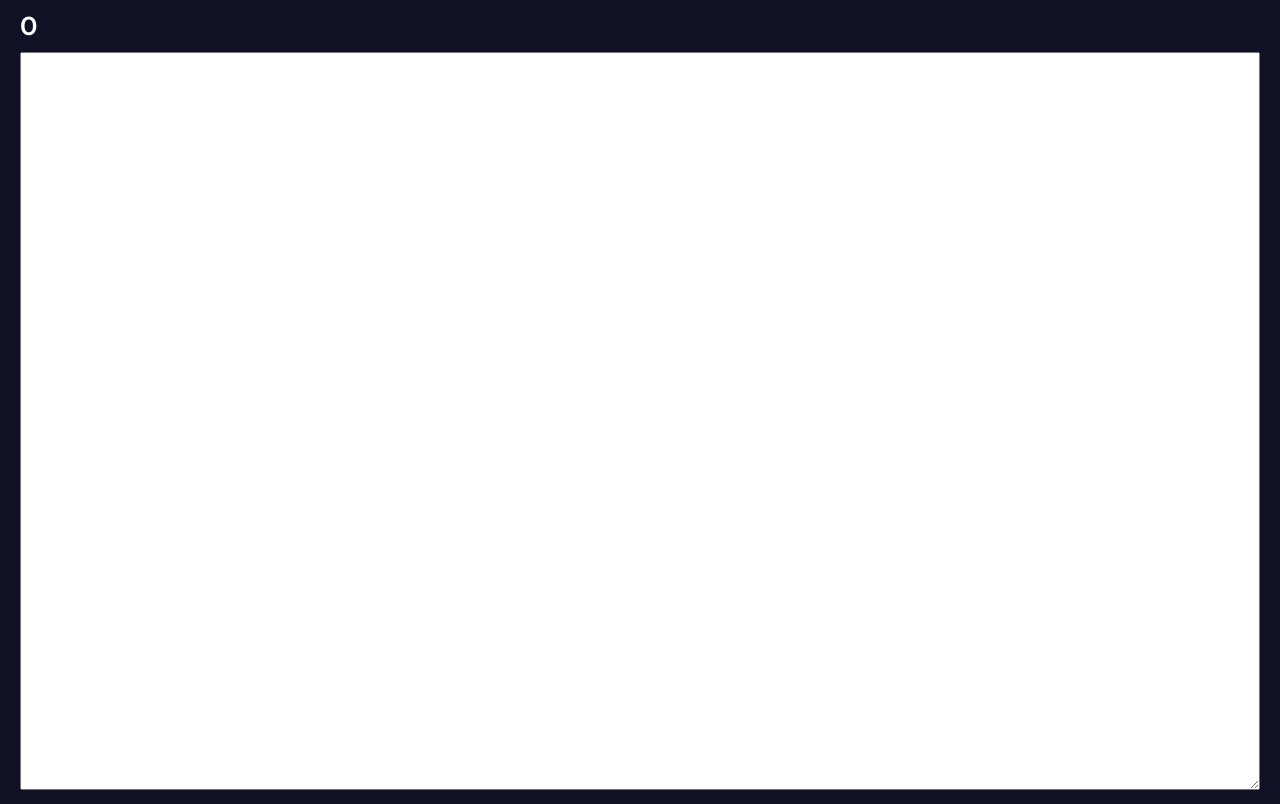
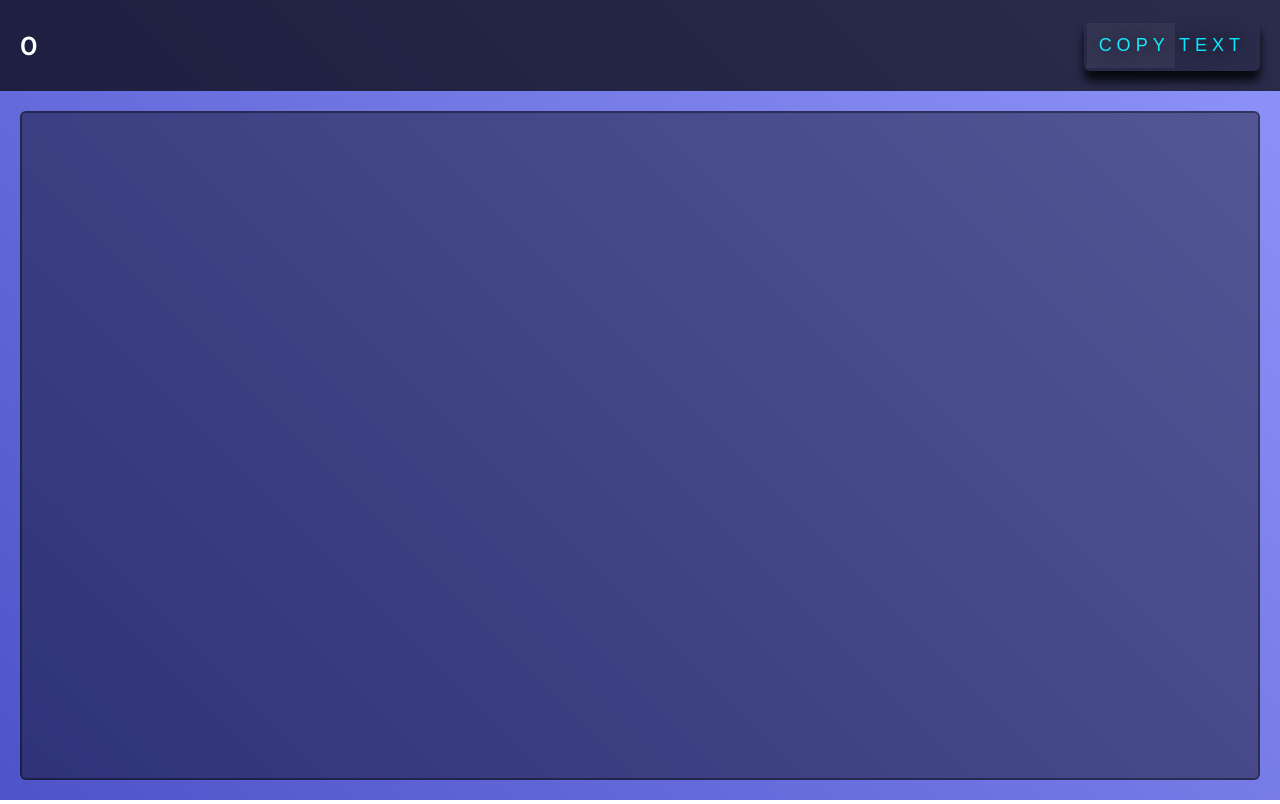
Before and after one commit to YauhenKavalchuk/counter, a React (Create React App) app: page / in a window 1280 px wide. Built offline with nearby package versions, Linux system fonts and the light colour scheme.

Commit message:
Add Copy button. Add copy functionality

```diff
--- /dev/null
+++ b/src/components/copy-button/copy-button.jsx
@@ -0,0 +1,11 @@
+import styles from './copy-button.module.scss';
+
+export const CopyButton = ({ onClick }) => (
+  <button className={styles.copyButton} onClick={onClick}>
+    <span></span>
+    <span></span>
+    <span></span>
+    <span></span>
+    Copy Text
+  </button>
+);
--- /dev/null
+++ b/src/components/copy-button/copy-button.module.scss
@@ -0,0 +1,126 @@
+$accent-color: #07e8ff;
+$base-color: #2f0000;
+$border-size: 3px;
+
+.copyButton {
+  text-transform: uppercase;
+  text-shadow: 0 0 15px #000;
+  letter-spacing: 5px;
+  color: $accent-color;
+  font-size: 18px;
+  padding: 15px;
+  border: none;
+  background-color: transparent;
+  cursor: pointer;
+  box-shadow: 0 10px 10px rgba(0, 0, 0, 0.8);
+  border-radius: 6px;
+  position: relative;
+  overflow: hidden;
+
+  &:before {
+    content: "";
+    position: absolute;
+    top: $border-size;
+    left: $border-size;
+    bottom: $border-size;
+    width: 50%;
+    background-color: rgba(255, 255, 255, 0.05);
+  }
+
+  span {
+    &:nth-child(1),
+    &:nth-child(2),
+    &:nth-child(3),
+    &:nth-child(4) {
+      position: absolute;
+    }
+
+    &:nth-child(1) {
+      top: 0;
+      left: 0;
+      width: 100%;
+      height: $border-size;
+      background: linear-gradient(
+        90deg,
+        $base-color,
+        $accent-color,
+        $base-color
+      );
+      animation: animateTop 2s linear infinite paused;
+    }
+
+    &:nth-child(2) {
+      top: 0;
+      right: 0;
+      width: $border-size;
+      height: 100%;
+      background: linear-gradient(0, $base-color, $accent-color, $base-color);
+      animation: animateRight 2s linear infinite paused;
+    }
+
+    &:nth-child(3) {
+      bottom: 0;
+      left: 0;
+      width: 100%;
+      height: $border-size;
+      background: linear-gradient(
+        90deg,
+        $base-color,
+        $accent-color,
+        $base-color
+      );
+      animation: animateBottom 2s linear infinite paused;
+    }
+
+    &:nth-child(4) {
+      top: 0;
+      left: 0;
+      width: $border-size;
+      height: 100%;
+      background: linear-gradient(0, $base-color, $accent-color, $base-color);
+      animation: animateLeft 2s linear infinite paused;
+    }
+  }
+
+  &:hover {
+    span {
+      animation-play-state: running;
+    }
+  }
+}
+
+@keyframes animateTop {
+  0% {
+    transform: translateX(-100%);
+  }
+  100% {
+    transform: translateX(100%);
+  }
+}
+
+@keyframes animateRight {
+  0% {
+    transform: translateY(-100%);
+  }
+  100% {
+    transform: translateY(100%);
+  }
+}
+
+@keyframes animateBottom {
+  0% {
+    transform: translateX(100%);
+  }
+  100% {
+    transform: translateX(-100%);
+  }
+}
+
+@keyframes animateLeft {
+  0% {
+    transform: translateY(100%);
+  }
+  100% {
+    transform: translateY(-100%);
+  }
+}
--- a/src/components/count/count.module.scss
+++ b/src/components/count/count.module.scss
@@ -3,6 +3,5 @@ $count-color: #fff;
 .count {
   color: $count-color;
   font-size: 26px;
-  margin-bottom: 10px;
   display: inline-block;
 }
--- a/src/components/counter/counter.jsx
+++ b/src/components/counter/counter.jsx
@@ -2,14 +2,26 @@ import { useState } from "react";
 
 import { Textarea } from '../textarea/textarea';
 import { Count } from '../count/count';
+import { CopyButton } from '../copy-button/copy-button';
 
-export const Counter = ({ value, limit }) => {
+import styles from './counter.module.scss';
+
+export const Counter = () => {
   const [ text, setText ] = useState('');
+
+  const handleCopy = () => {
+    navigator.clipboard.writeText(text.trim());
+  };
 
   return (
     <>
-      <Count value={text} />
-      <Textarea value={text} onChange={setText} />
+      <header className={styles.header}>
+          <Count value={text} />
+          <CopyButton onClick={handleCopy} />
+        </header>
+      <section className={styles.section}>
+        <Textarea value={text} onChange={setText} />
+      </section>
     </>
   );
 }
--- /dev/null
+++ b/src/components/counter/counter.module.scss
@@ -0,0 +1,12 @@
+.header {
+  margin-bottom: 20px;
+  display: flex;
+  justify-content: space-between;
+  align-items: center;
+  background-color: rgba(0, 0, 0, 0.7);
+  padding: 20px;
+}
+
+.section {
+  padding: 0 20px;
+}
--- a/src/components/textarea/textarea.module.scss
+++ b/src/components/textarea/textarea.module.scss
@@ -1,6 +1,11 @@
 .textarea {
   width: 100%;
-  height: calc(100vh - 62px);
+  height: calc(100vh - 131px);
   padding: 10px;
-  font-size: 14px;
+  font-size: 18px;
+  border: 2px solid rgba(0, 0, 0, 0.4);
+  border-radius: 6px;
+  background-color: rgba(0, 0, 0, 0.4);
+  resize: none;
+  color: #fff;
 }
--- a/src/index.scss
+++ b/src/index.scss
@@ -1,5 +1,3 @@
-$main-bg-color: #101124;
-
 * {
   padding: 0;
   margin: 0;
@@ -12,6 +10,6 @@ body {
 
 main {
   min-height: 100vh;
-  padding: 10px 20px;
-  background-color: $main-bg-color;
+  background: linear-gradient(45deg, #4e54c8, #8f94fb);
+  color: #fff;
 }
```
